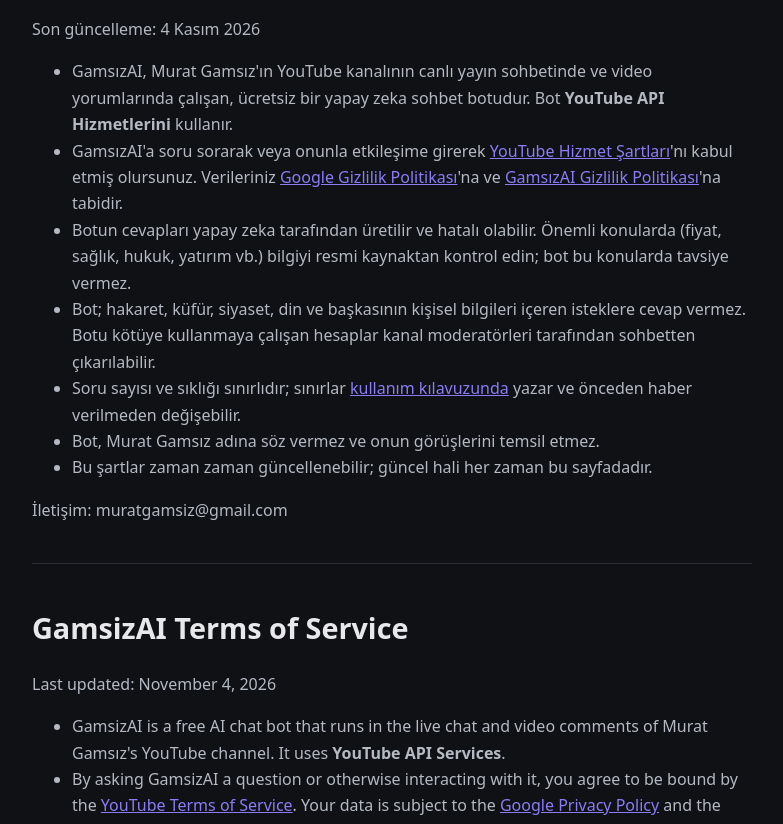
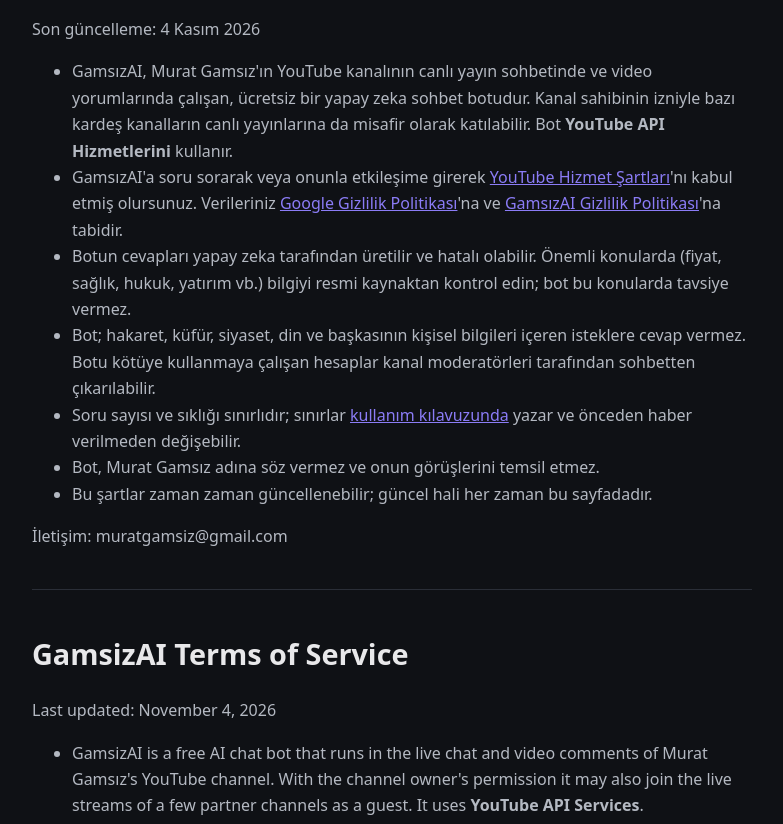
Before and after one commit to gamsizm/gamsizm.github.io, a plain HTML site: page terms.html in a window 1280 px wide. Shown: the part 118-942 px from the top of the page, without its empty margins (248-1031 px from the left). Drawn offline with Linux system fonts and the light colour scheme.

Commit message:
terms.html: misafir yayinlar

```diff
--- a/terms.html
+++ b/terms.html
@@ -17,7 +17,7 @@
 <h1>GamsızAI Kullanım Şartları</h1>
 <p>Son güncelleme: 4 Kasım 2026</p>
 <ul>
-<li>GamsızAI, Murat Gamsız'ın YouTube kanalının canlı yayın sohbetinde ve video yorumlarında çalışan, ücretsiz bir yapay zeka sohbet botudur. Bot <strong>YouTube API Hizmetlerini</strong> kullanır.</li>
+<li>GamsızAI, Murat Gamsız'ın YouTube kanalının canlı yayın sohbetinde ve video yorumlarında çalışan, ücretsiz bir yapay zeka sohbet botudur. Kanal sahibinin izniyle bazı kardeş kanalların canlı yayınlarına da misafir olarak katılabilir. Bot <strong>YouTube API Hizmetlerini</strong> kullanır.</li>
 <li>GamsızAI'a soru sorarak veya onunla etkileşime girerek <a href="https://www.youtube.com/t/terms">YouTube Hizmet Şartları</a>'nı kabul etmiş olursunuz. Verileriniz <a href="https://policies.google.com/privacy">Google Gizlilik Politikası</a>'na ve <a href="privacy.html">GamsızAI Gizlilik Politikası</a>'na tabidir.</li>
 <li>Botun cevapları yapay zeka tarafından üretilir ve hatalı olabilir. Önemli konularda (fiyat, sağlık, hukuk, yatırım vb.) bilgiyi resmi kaynaktan kontrol edin; bot bu konularda tavsiye vermez.</li>
 <li>Bot; hakaret, küfür, siyaset, din ve başkasının kişisel bilgileri içeren isteklere cevap vermez. Botu kötüye kullanmaya çalışan hesaplar kanal moderatörleri tarafından sohbetten çıkarılabilir.</li>
@@ -30,7 +30,7 @@
 <h1>GamsizAI Terms of Service</h1>
 <p>Last updated: November 4, 2026</p>
 <ul>
-<li>GamsizAI is a free AI chat bot that runs in the live chat and video comments of Murat Gamsız's YouTube channel. It uses <strong>YouTube API Services</strong>.</li>
+<li>GamsizAI is a free AI chat bot that runs in the live chat and video comments of Murat Gamsız's YouTube channel. With the channel owner's permission it may also join the live streams of a few partner channels as a guest. It uses <strong>YouTube API Services</strong>.</li>
 <li>By asking GamsizAI a question or otherwise interacting with it, you agree to be bound by the <a href="https://www.youtube.com/t/terms">YouTube Terms of Service</a>. Your data is subject to the <a href="https://policies.google.com/privacy">Google Privacy Policy</a> and the <a href="privacy.html">GamsizAI Privacy Policy</a>.</li>
 <li>Replies are generated by AI and may be wrong. Verify important information (prices, health, legal, investment, etc.) with official sources; the bot does not give such advice.</li>
 <li>The bot does not respond to insults, profanity, politics, religion or requests for other people's personal information. Accounts abusing the bot may be removed from chat by channel moderators.</li>
```
